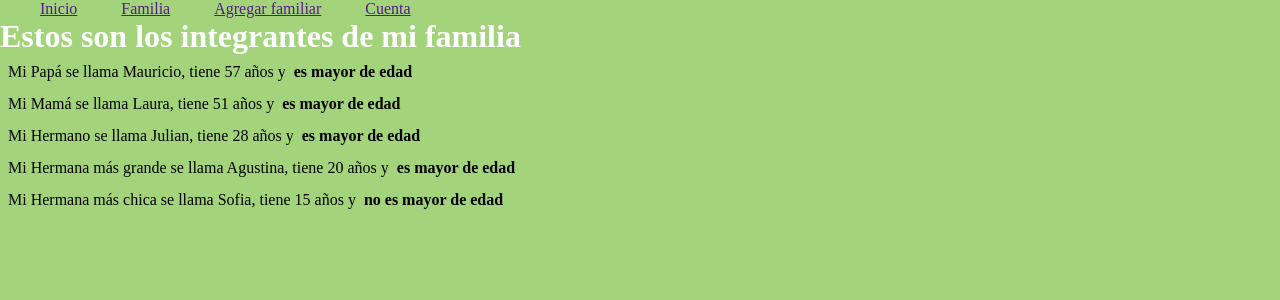
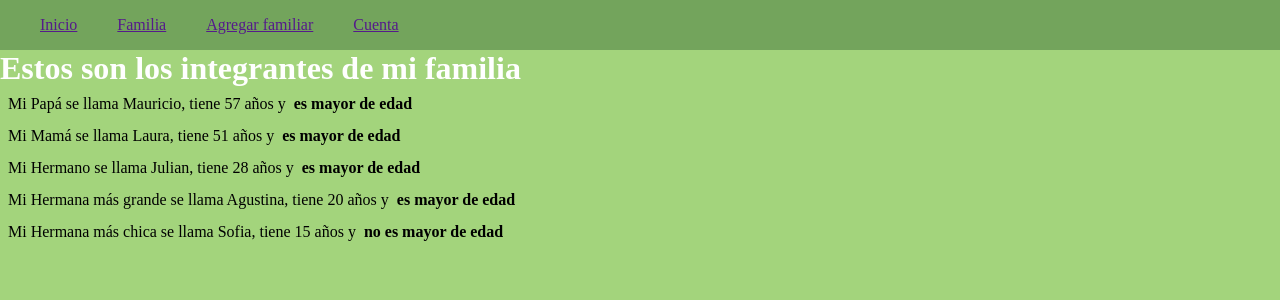
Before and after one commit to gastongomezcuello/entregable_familia, a Django app: page /familia/ in a window 1280 px wide. Shown: the top 300 px of the page. Run offline with Django 4.2, Linux system fonts and the light colour scheme; data comes from the database, SQL or seed files in the repository.

Commit message:
cambios_css

```diff
--- a/static/css/familia_style.css
+++ b/static/css/familia_style.css
@@ -6,9 +6,17 @@ header{
     padding: 0px;
     margin: 0px;
 }
+
+.container {
+    display:flex;
+    background-color: #73a45c;
+}
+
 nav ul{
-    display: inline;
+    display: flex;
+
 }
+
 
 h1{
     margin: auto;
--- a/templates/familia.html
+++ b/templates/familia.html
@@ -1,15 +1,17 @@
+{% load static %}
 <!DOCTYPE html>
 <html lang="es">
 <head>
     <meta charset="UTF-8">
     <meta http-equiv="X-UA-Compatible" content="IE=edge">
     <meta name="viewport" content="width=device-width, initial-scale=1.0">
-    <link rel="stylesheet" href="../static/css/familia_style.css" type="text/css" >
+    <link rel="stylesheet" type="text/css" href="{% static 'css/familia_style.css' %}">
+    <link rel="shorcut icon" type="image/x-icon" href="{% static 'ico/familia.ico' %}">
     <title>Mis Familiares</title>
 </head>
 <body>
     <header>
-        <nav>
+        <nav class="container">
             <ul><a href="">Inicio</a></ul>
             <ul><a href="">Familia</a></ul>
             <ul><a href="">Agregar familiar</a></ul>
```
Also changed, not shown: static/ico/familia.ico (added).
